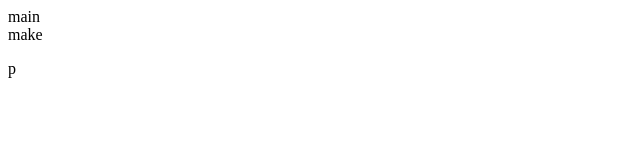
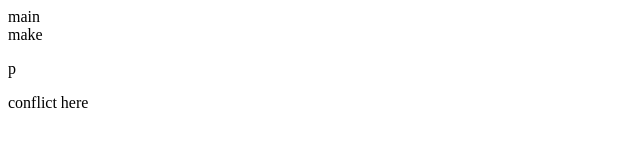
Before and after one commit to Vegeta94/project2, a plain HTML site: page index.html in a window 1280 px wide. Shown: the full height of the page, 0-640 px from the left. Drawn offline with Linux system fonts and the light colour scheme.

Commit message:
Update index.html

```diff
--- a/index.html
+++ b/index.html
@@ -16,5 +16,7 @@
     </div>
 
     <p>p</p>
+
+    <p>conflict here</p>
 </body>
 </html>
```
